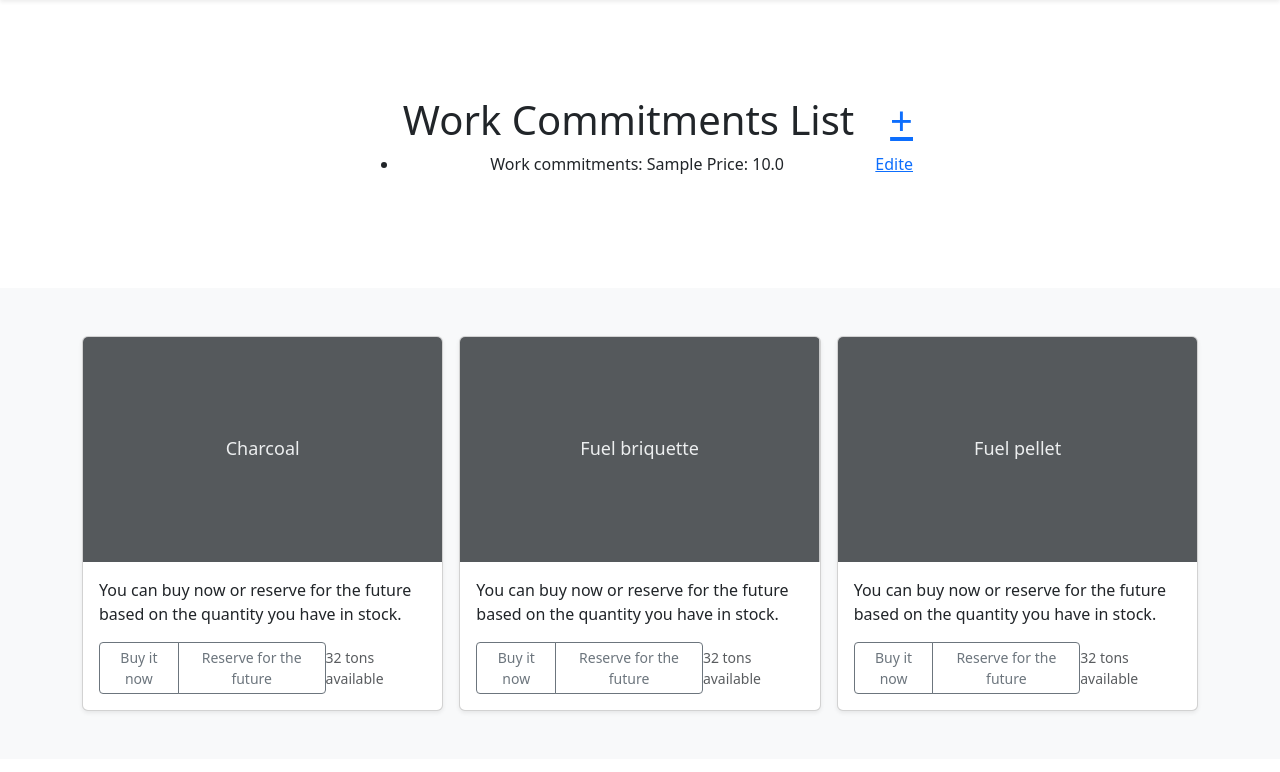
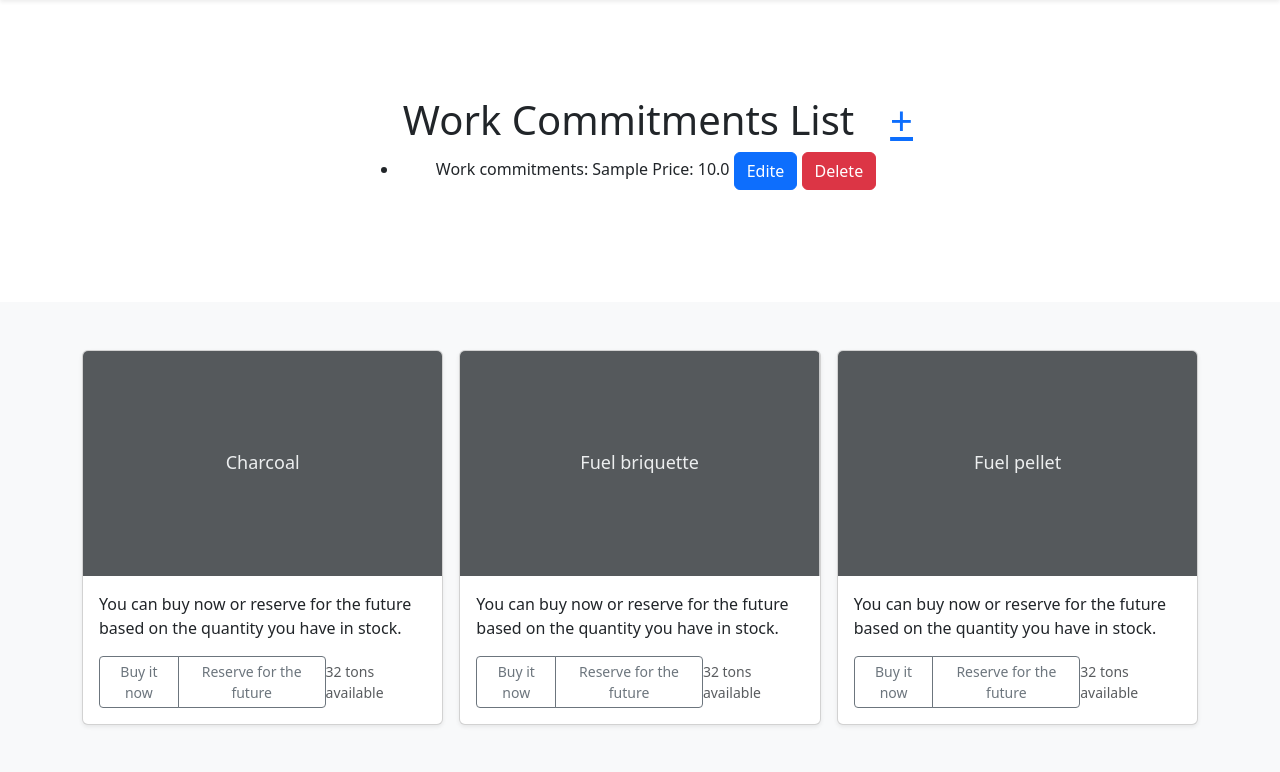
Before and after one commit to AnatoliyPilipey/production-plant, a Django app: page /work-commitments/ in a window 1280 px wide. Shown: the part 56-828 px from the top of the page. Run offline with Django 4.2, Linux system fonts and the light colour scheme; a user stored in the database is signed in; tables that the repository leaves empty hold one stand-in row (values such as "Sample post"); some libraries are stand-ins or nearby versions.

Commit message:
Create dlete for WorkCommitments. Add in urls.py and views.py. Create work_commitments_confirm_delete.html.

```diff
--- a/hall/urls.py
+++ b/hall/urls.py
@@ -9,6 +9,7 @@ from .views import (
     WorkCommitmentsListView,
     WorkCommitmentsCreateView,
     WorkCommitmentsUpdateView,
+    WorkCommitmentsDeleteView,
 )
 
 
@@ -50,6 +51,11 @@ urlpatterns = [
         WorkCommitmentsUpdateView.as_view(),
         name="work-commitments-update"
     ),
+    path(
+        "work-commitments/<int:pk>/delete",
+        WorkCommitmentsDeleteView.as_view(),
+        name="work-commitments-delete"
+    ),
 ]
 
 app_name = "hall"
--- a/hall/views.py
+++ b/hall/views.py
@@ -94,3 +94,9 @@ class WorkCommitmentsUpdateView(LoginRequiredMixin, generic.UpdateView):
     fields = "__all__"
     template_name = "hall/work_commitments_form.html"
     success_url = reverse_lazy("hall:work-commitments-list")
+
+
+class WorkCommitmentsDeleteView(LoginRequiredMixin, generic.DeleteView):
+    model = WorkCommitments
+    template_name = "hall/work_commitments_confirm_delete.html"
+    success_url = reverse_lazy("hall:work-commitments-list")
--- a/templates/hall/work_commitments_list.html
+++ b/templates/hall/work_commitments_list.html
@@ -8,7 +8,11 @@
   <ul>
     {% if work_commitments_list %}
       {% for work_commitments in work_commitments_list %}
-        <li>Work commitments: {{ work_commitments.duties }} Price: {{ work_commitments.price }}  <a style="float: right" href="{% url 'hall:work-commitments-update' pk=work_commitments.pk %}">Edite</a></li>
+        <li>
+          Work commitments: {{ work_commitments.duties }} Price: {{ work_commitments.price }}
+          <a class="btn btn-primary" href="{% url 'hall:work-commitments-update' pk=work_commitments.pk %}">Edite</a>
+          <a class="btn btn-danger" href="{% url 'hall:work-commitments-delete' pk=work_commitments.pk %}">Delete</a>
+        </li>
       {% endfor %}
     {% else %}
       <p>The are no work commitments</p>
```
Also changed, not shown: templates/hall/work_commitments_confirm_delete.html (added, +10 -0 lines).
